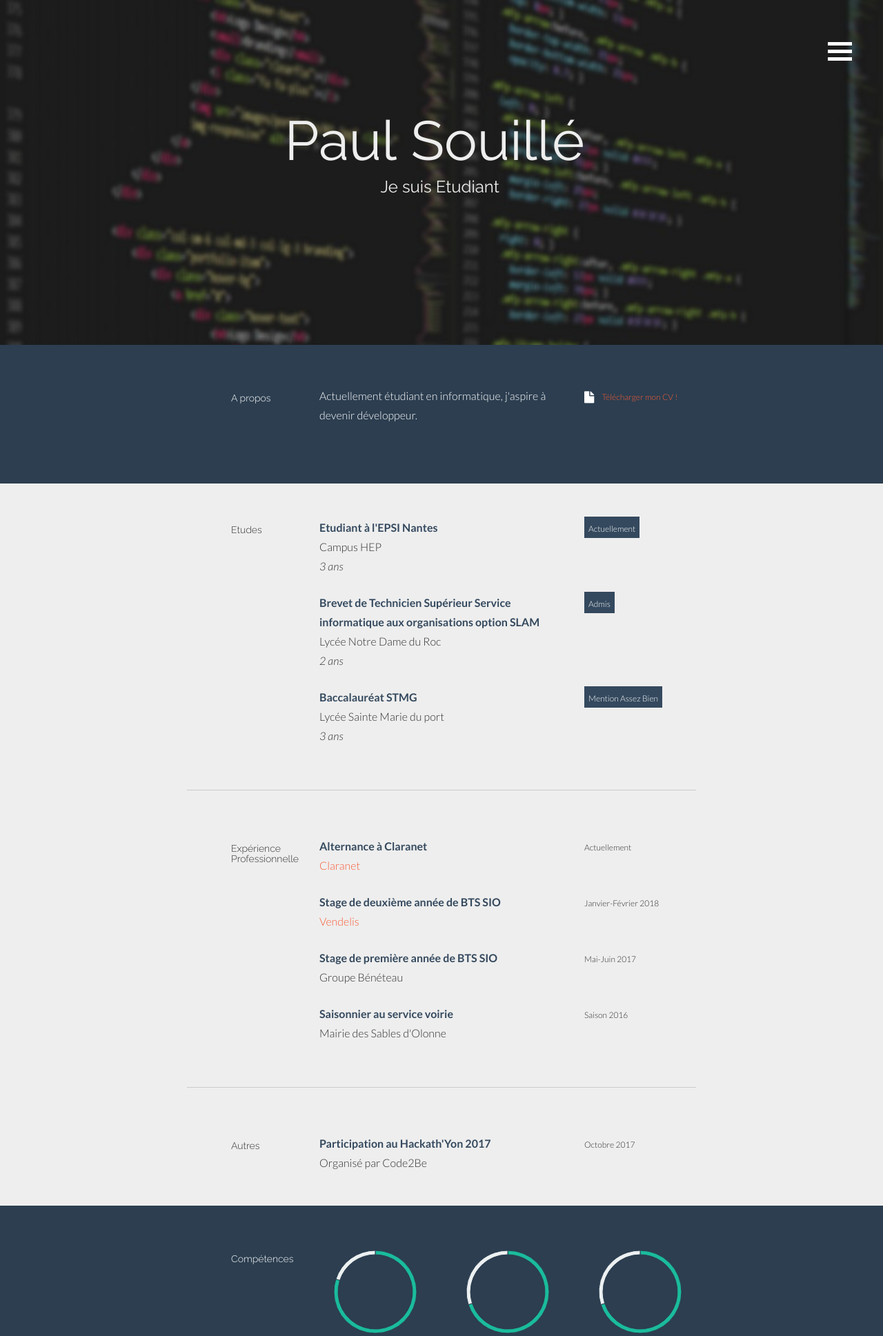
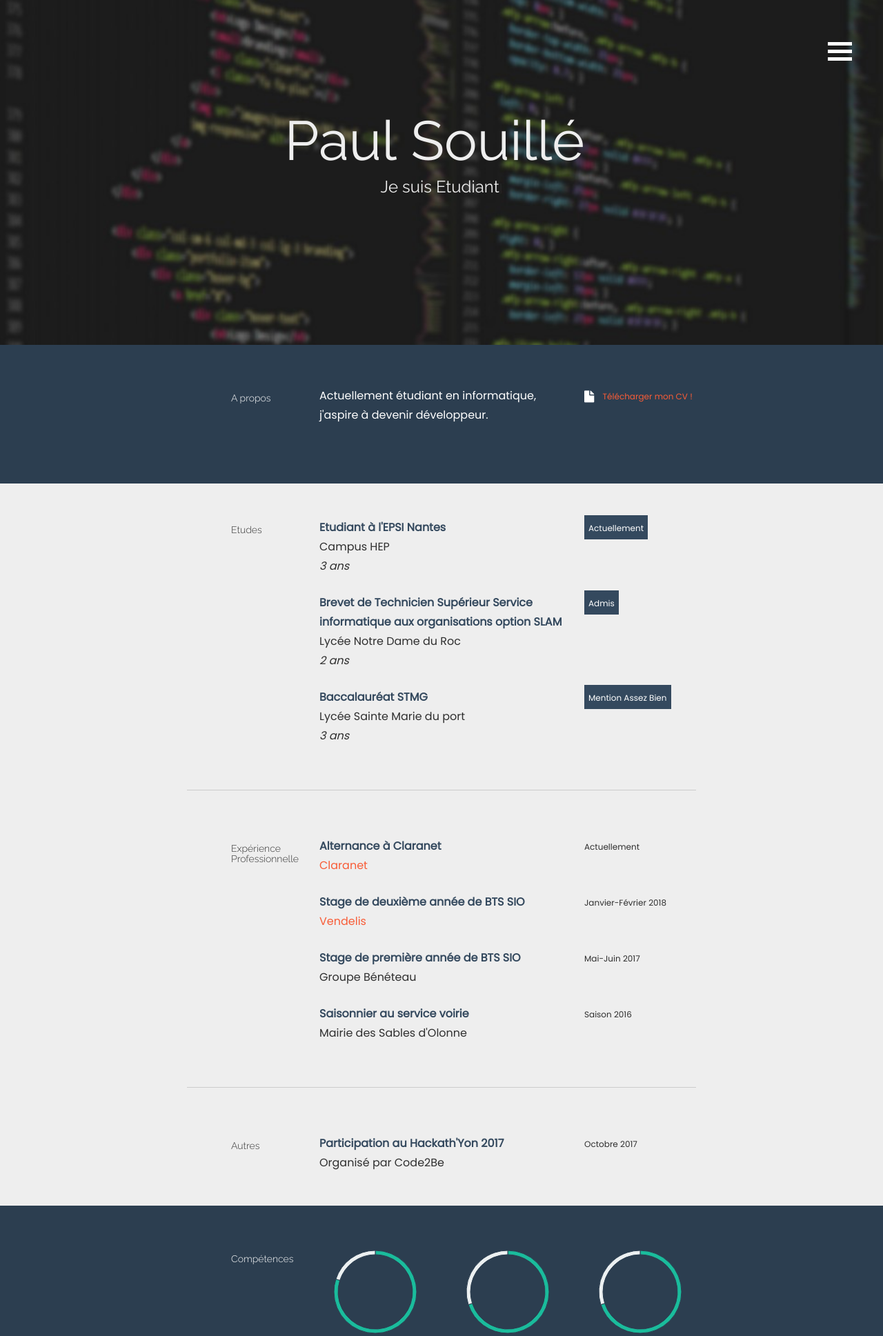
Before and after one commit to PaulSouille/paulsouille_fr, a PHP site: page / in a window 1280 px wide. Shown: the top 1937 px of the page at 69% size. Run offline with PHP 8.4, Linux system fonts and the light colour scheme; some libraries are stand-ins or nearby versions.

Commit message:
change font

```diff
--- a/assets/css/main.css
+++ b/assets/css/main.css
@@ -16,7 +16,7 @@
 
  body {
      background-color: #f2f2f2;
-     font-family: "Lato";
+     font-family: "Poppins";
      font-weight: 300;
      font-size: 16px;
      color: #555;
--- a/index.html
+++ b/index.html
@@ -16,8 +16,7 @@
     <link href="assets/css/style.css" rel="stylesheet">
     <link rel="stylesheet" href="assets/css/font-awesome.min.css">
     <link href="assets/css/animate.css" rel="stylesheet">
-    <link href='https://fonts.googleapis.com/css?family=Lato:300,400,700,300italic,400italic' rel='stylesheet'
-        type='text/css'>
+    <link href="https://fonts.googleapis.com/css?family=Poppins&display=swap" rel="stylesheet">
     <link href='https://fonts.googleapis.com/css?family=Raleway:400,300,700' rel='stylesheet' type='text/css'>
     <link rel="icon" href="assets/img/favicon.png" />
     <script src="assets/js/Chart.js"></script>
```
